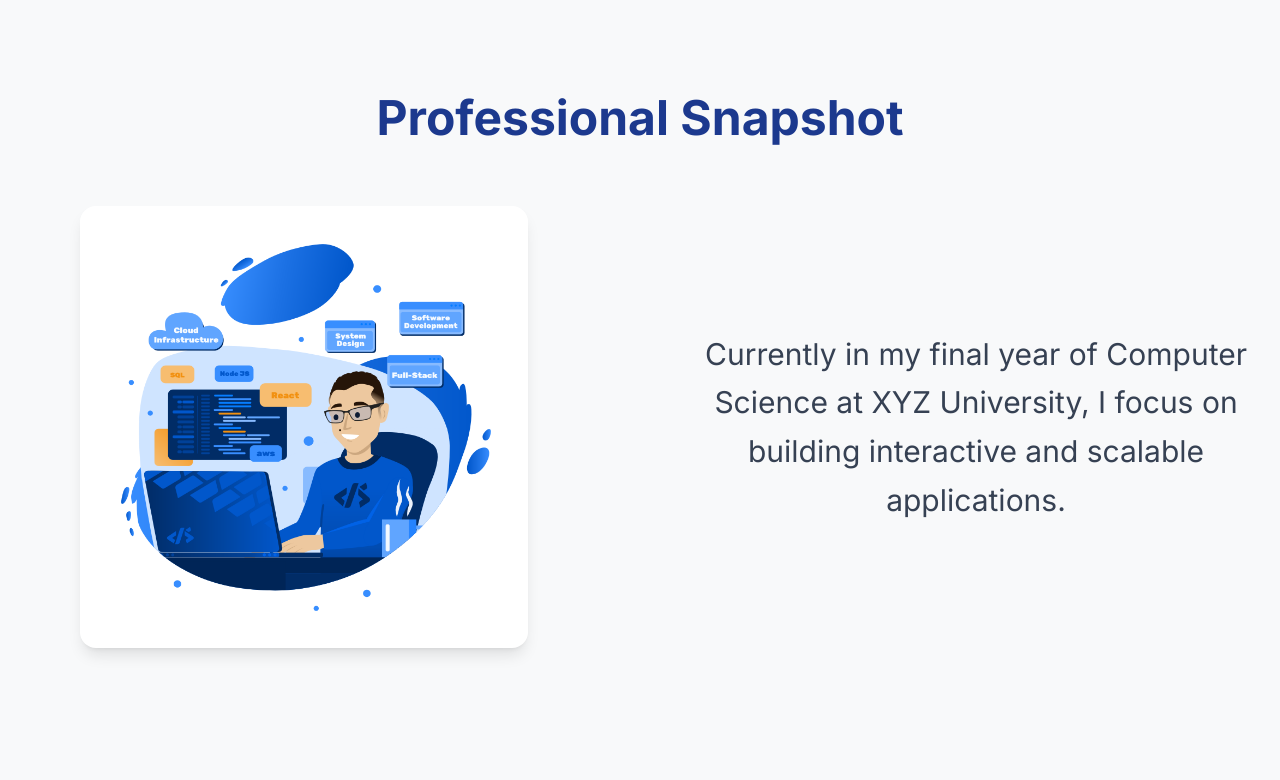
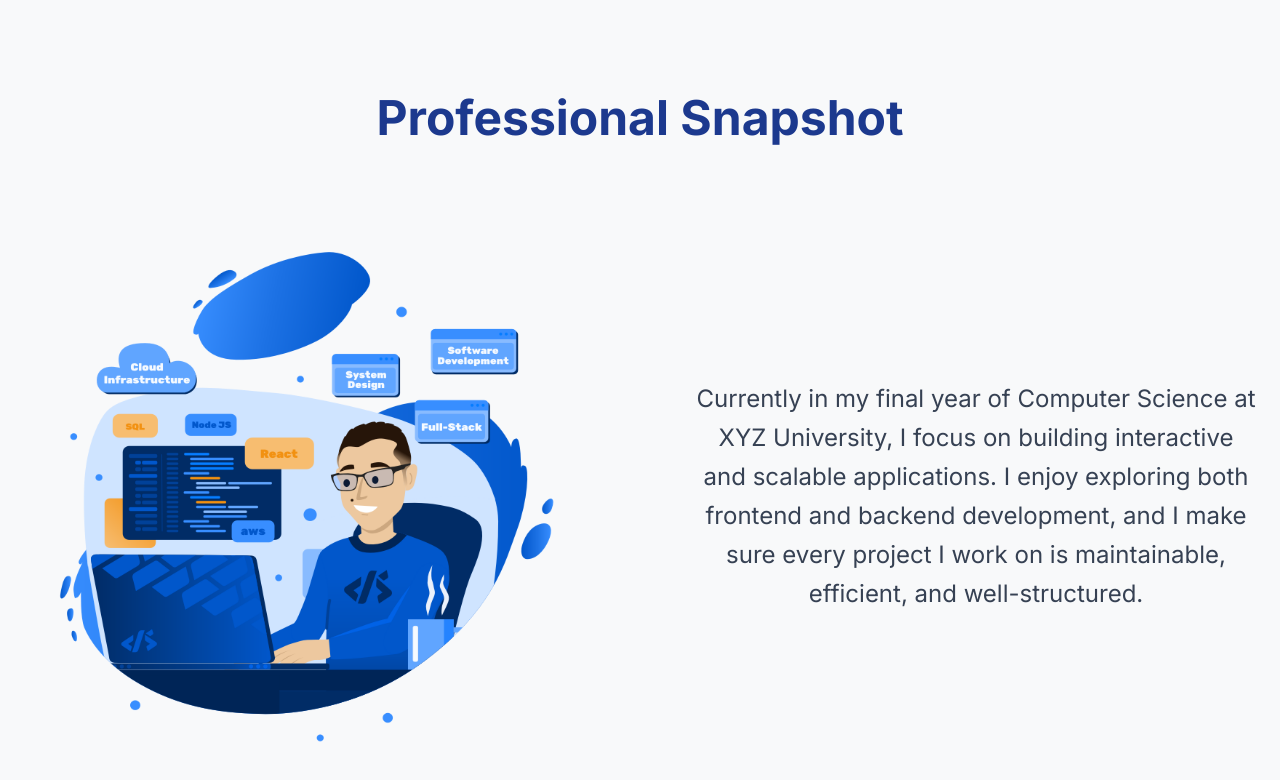
Before and after one commit to arnav-343-agarwal/My-Portfolio, a Next.js app: page / in a window 1280 px wide. Shown: the part 802-1582 px from the top of the page. Built offline with nearby package versions, Linux system fonts and the light colour scheme.

Commit message:
For now final About

```diff
--- a/src/components/About.js
+++ b/src/components/About.js
@@ -10,23 +10,22 @@ const About = () => {
   const sectionRef = useRef(null);
 
   const paras = [
-    "Currently in my final year of Computer Science at XYZ University, I focus on building interactive and scalable applications.",
-    "I strive to write clean, efficient, and maintainable code that delivers real-world value for users.",
-    "I constantly explore new technologies and improve problem-solving skills to stay at the forefront of software development."
+    "Currently in my final year of Computer Science at XYZ University, I focus on building interactive and scalable applications. I enjoy exploring both frontend and backend development, and I make sure every project I work on is maintainable, efficient, and well-structured.",
+    "I strive to write clean, efficient, and maintainable code that delivers real-world value for users. Beyond coding, I enjoy designing thoughtful system architectures and ensuring that every solution I build is both elegant and practical.",
+    "I constantly explore new technologies, improve problem-solving skills on platforms like LeetCode & GeeksforGeeks, and stay updated with industry trends. My goal is to not just write code, but to build applications that are intuitive, efficient, and make a tangible impact."
   ];
 
   useEffect(() => {
     const ctx = gsap.context(() => {
       const paraElems = gsap.utils.toArray(".about-para");
 
-      // Hide all except first paragraph
       gsap.set(paraElems.slice(1), { yPercent: 100, opacity: 0 });
 
       const tl = gsap.timeline({
         scrollTrigger: {
           trigger: sectionRef.current,
           start: "top top",
-          end: () => "+=" + paras.length * 100 + "%",
+          end: () => "+=" + paras.length * 120 + "%",
           scrub: 1,
           pin: true,
           anticipatePin: 1
@@ -53,23 +52,23 @@ const About = () => {
       <div className="grid grid-cols-1 md:grid-cols-2 gap-16 items-center">
         {/* Illustration */}
         <div className="flex items-center justify-center">
-          <div className="w-full max-w-md h-auto p-8 bg-white rounded-2xl shadow-lg flex items-center justify-center">
+          <div className="relative w-full max-w-lg h-[500px] md:h-[580px]">
             <Image
               src="/hero-illustration.png"
               alt="Developer Snapshot Illustration"
-              width={500}
-              height={500}
-              className="w-full h-auto"
+              fill
+              style={{ objectFit: "contain" }}
+              priority
             />
           </div>
         </div>
 
         {/* Paragraphs */}
-        <div className="relative h-64 md:h-80 overflow-hidden flex items-center justify-center">
+        <div className="relative h-80 md:h-96 overflow-hidden flex items-center justify-center">
           {paras.map((text, idx) => (
             <p
               key={idx}
-              className="about-para absolute inset-0 text-2xl md:text-3xl text-gray-700 leading-relaxed flex items-center justify-center px-4 text-center"
+              className="about-para absolute inset-0 text-xl md:text-2xl text-gray-700 leading-relaxed flex items-center justify-center px-6 text-center"
             >
               {text}
             </p>
```
